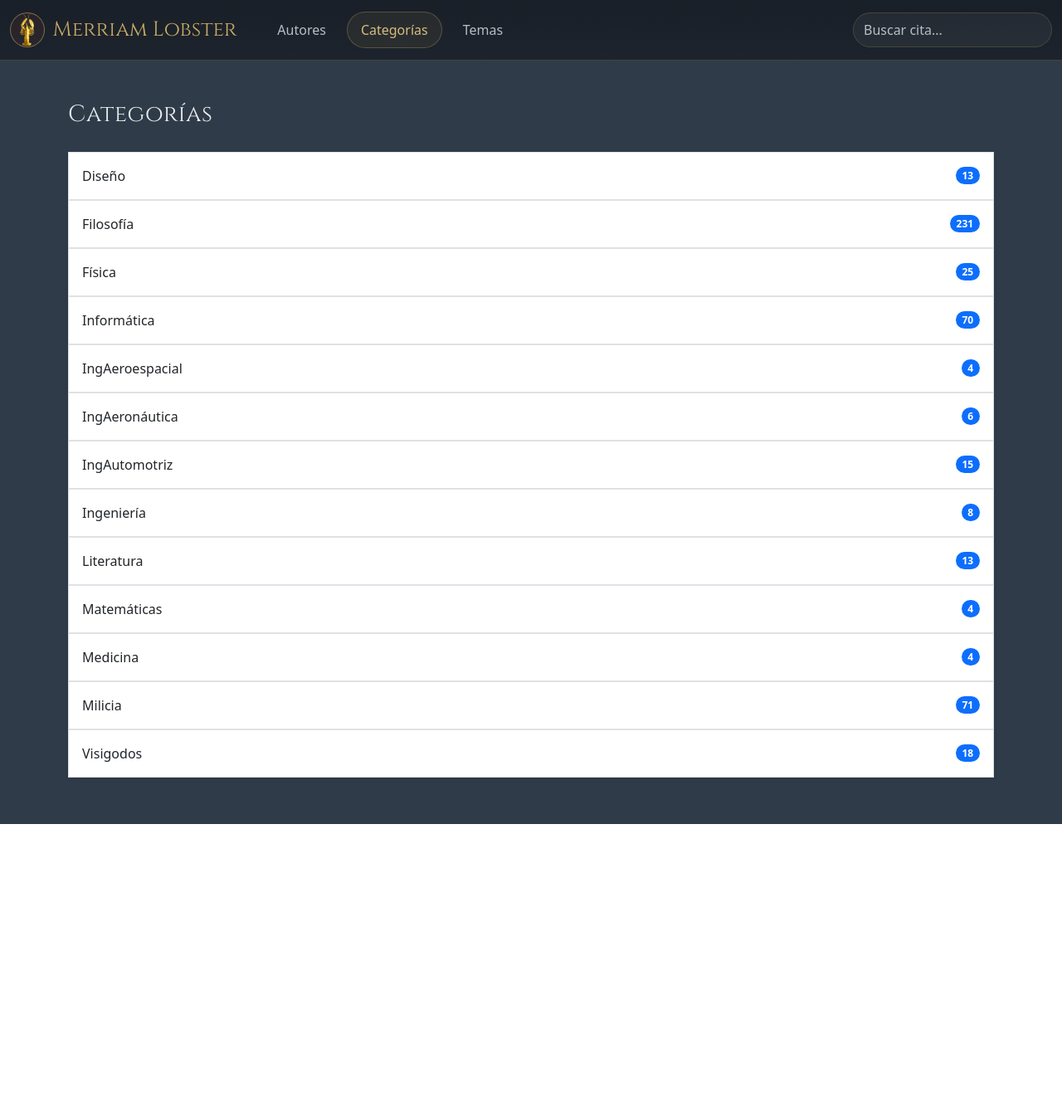
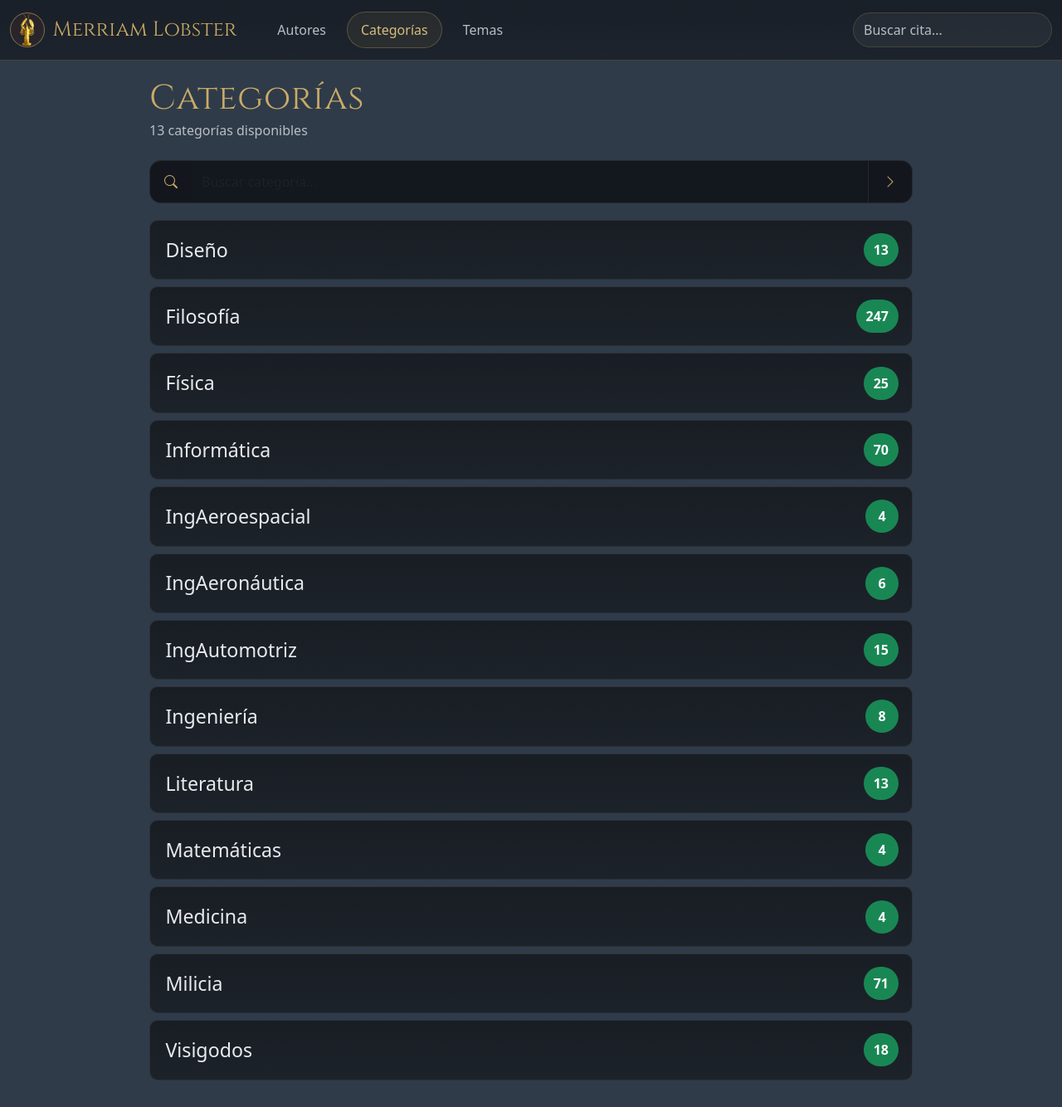
Before and after one commit to alejandro-ex-machina/quotes, a FastAPI app: page /categories in a window 1280 px wide. Shown: the whole page at 83% size. Before the commit the page ends 993 px from the top, so only its background shows below. Run offline with FastAPI, Linux system fonts and the light colour scheme.

Commit message:
Temas y categorías. Citas

```diff
--- a/webapp/app.py
+++ b/webapp/app.py
@@ -99,7 +99,7 @@ def health():
 
 
 @app.get("/themes", response_class=HTMLResponse, name="themes")
-def themes_page(request: Request):
+def themes_page(request: Request, q: str | None = Query(default=None)):
     quotes = get_quotes()
     themes = [(name, count) for name, count in counter_values(quotes, "theme", "") if name]
 
@@ -111,6 +111,7 @@ def themes_page(request: Request):
             "themes": themes,
             "quotes_total": len(quotes),
             "results_total": len(themes),
+            "q": q or "",
         },
     )
 
@@ -181,7 +182,7 @@ def author_detail(request: Request, author: str):
 
 
 @app.get("/categories", response_class=HTMLResponse, name="categories")
-def categories_page(request: Request):
+def categories_page(request: Request, q: str | None = Query(default=None)):
     quotes = get_quotes()
     categories = counter_values(quotes, "category", "Sin categoría")
 
@@ -193,6 +194,7 @@ def categories_page(request: Request):
             "categories": categories,
             "quotes_total": len(quotes),
             "results_total": len(categories),
+            "q": q or "",
         },
     )
 
--- a/webapp/templates/categories.html
+++ b/webapp/templates/categories.html
@@ -1,34 +1,45 @@
 {% extends "base.html" %}
 
+{% block title %}Categorías · Merriam Lobster{% endblock %}
+
+{% block extra_css %}
+<link href="{{ url_for('static', path='css/listing.css') }}" rel="stylesheet">
+{% endblock %}
 
 {% block content %}
+<div class="container">
+  <div class="ml-listing-wrap">
+    <header class="mb-4">
+      <h1 class="ml-page-title">Categorías</h1>
+      <div class="ml-page-subtitle">
+        {{ results_total }} categorías disponibles
+      </div>
+    </header>
 
-  <div class="container py-3 py-md-4">
-    <div class="d-flex flex-column flex-md-row align-items-md-center justify-content-between gap-2 mb-4">
-      <div>
-        <h1 class="h3 title-wh mb-1">Categorías</h1>
+    <form method="get" class="ml-list-search">
+      <div class="input-group">
+        <span class="input-group-text">
+          <i class="bi bi-search"></i>
+        </span>
+        <input type="search" name="q" class="form-control" placeholder="Buscar categoría..." value="{{ q or '' }}"
+          aria-label="Buscar categoría">
+        <button class="btn" type="submit">
+          <i class="bi bi-chevron-right"></i>
+        </button>
+
       </div>
+    </form>
+
+    <div class="ml-list">
+      {% for category, count in categories %}
+        <a href="{{ url_for('category_details', category=category) }}" class="ml-list-item">
+        <span class="ml-list-label">{{ category }}</span>
+        <span class="ml-list-meta">
+          <span class="ml-count-badge">{{ count }}</span>
+        </span>
+      </a>
+      {% endfor %}
     </div>
-
-    {% if categories %}
-      <div class="list-group shadow-sm">
-        {% for category, count in categories %}
-            <div class="list-item">
-
-          <a href="/categories/{{ category | urlencode }}"
-             class="list-group-item list-group-item-action d-flex align-items-center justify-content-between gap-3 py-3 px-3">
-            <span class="grande">{{ category }}</span>
-            <span class="badge text-bg-primary rounded-pill">{{ count }}</span>
-          </a>
-
-          </div>
-        {% endfor %}
-      </div>
-    {% else %}
-      <div class="alert alert-warning mb-0">
-        No hay categorías disponibles.
-      </div>
-    {% endif %}
   </div>
-
-  {% endblock %}
+</div>
+{% endblock %}
```
Also changed, not shown: webapp/templates/themes.html (+40 -17 lines), quotes.json.
